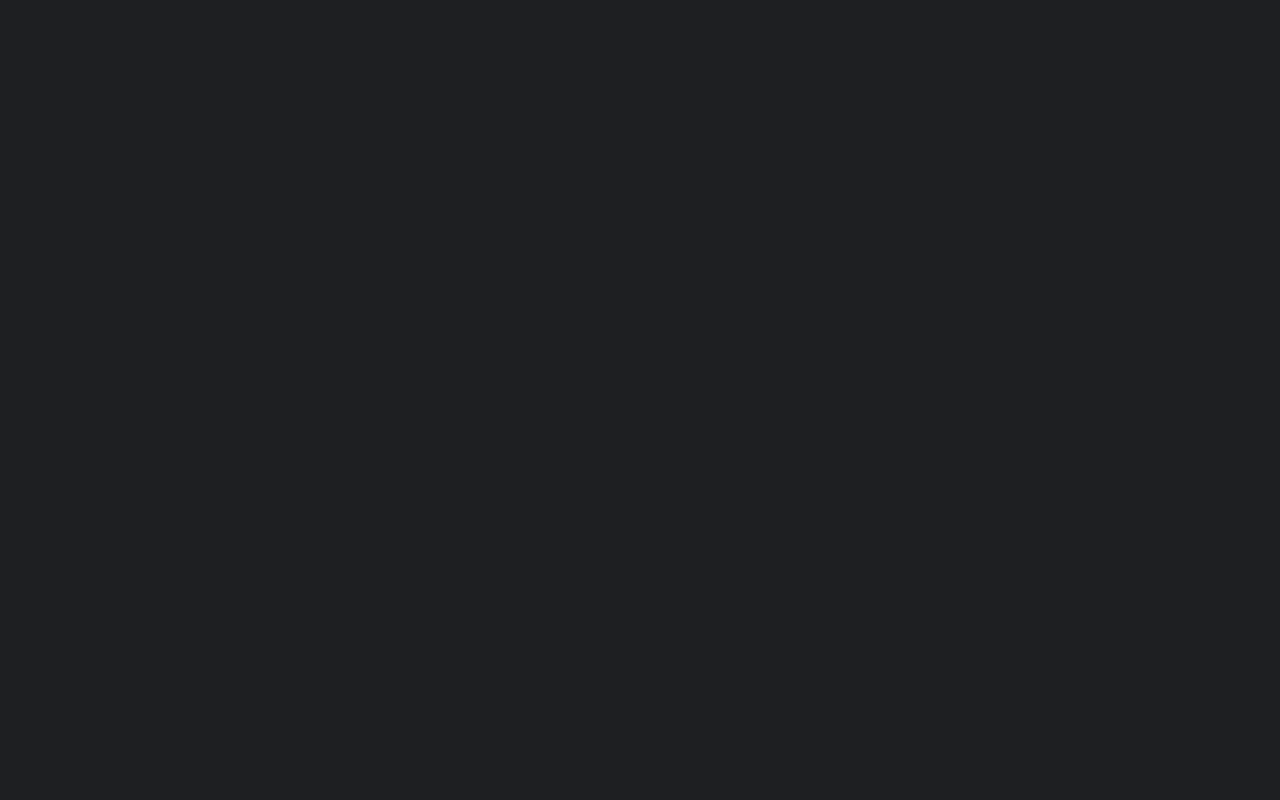
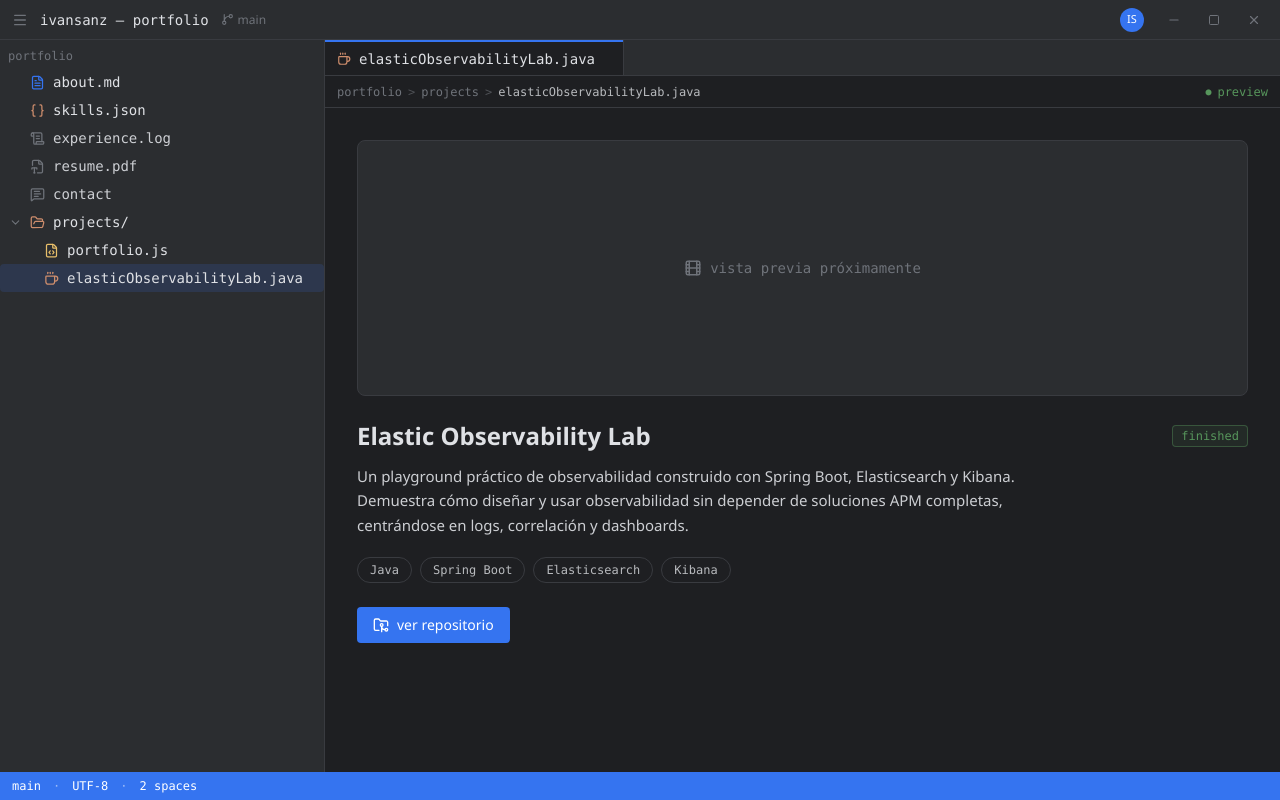
Before and after one commit to isanzarenal/portfolio, a React (Vite) app: page /projects/elasticObservabilityLab.java in a window 1280 px wide. Before the commit this address had no page. Built offline with nearby package versions, Linux system fonts and the light colour scheme.

Commit message:
feat: agregar detalle de proyecto para seccion projects

```diff
--- a/src/App.tsx
+++ b/src/App.tsx
@@ -2,6 +2,7 @@ import { BrowserRouter, Route, Routes } from 'react-router'
 import { IdeLayout } from './layout/IdeLayout'
 import { TabsProvider } from './layout/TabsProvider'
 import { About } from './pages/About'
+import { ProjectDetail } from './pages/ProjectDetail'
 import { Projects } from './pages/Projects'
 import { Skills } from './pages/Skills'
 import { Welcome } from './pages/Welcome'
@@ -15,6 +16,7 @@ export function AppRoutes() {
           <Route path="about" element={<About />} />
           <Route path="skills" element={<Skills />} />
           <Route path="projects" element={<Projects />} />
+          <Route path="projects/:fileName" element={<ProjectDetail />} />
         </Route>
       </Routes>
     </TabsProvider>
--- a/src/data/fileTree.ts
+++ b/src/data/fileTree.ts
@@ -33,6 +33,7 @@ export const fileTree: FolderNode = {
       children: projects.map((project) => ({
         type: 'file',
         name: project.fileName,
+        path: `/projects/${project.fileName}`,
       })),
     },
   ],
--- a/src/index.css
+++ b/src/index.css
@@ -32,3 +32,22 @@ body {
   background: var(--color-editor);
   color: var(--color-fg);
 }
+
+/* Thin, discreet horizontal scrollbar for the tab bar (IDE style) — single overflow mechanism. */
+.tab-bar-scroll {
+  scrollbar-width: thin;
+  scrollbar-color: var(--color-border) transparent;
+}
+
+.tab-bar-scroll::-webkit-scrollbar {
+  height: 6px;
+}
+
+.tab-bar-scroll::-webkit-scrollbar-track {
+  background: transparent;
+}
+
+.tab-bar-scroll::-webkit-scrollbar-thumb {
+  background-color: var(--color-border);
+  border-radius: 3px;
+}
--- a/src/layout/Breadcrumb.tsx
+++ b/src/layout/Breadcrumb.tsx
@@ -6,9 +6,18 @@ const ROUTE_SEGMENTS: Record<string, string[]> = {
   '/projects': ['portfolio', 'projects'],
 }
 
+const PROJECT_DETAIL_PREFIX = '/projects/'
+
 export function Breadcrumb() {
   const { pathname } = useLocation()
-  const segments = ROUTE_SEGMENTS[pathname] ?? ['portfolio']
+  const isProjectDetail = pathname.startsWith(PROJECT_DETAIL_PREFIX)
+  const segments = isProjectDetail
+    ? [
+        'portfolio',
+        'projects',
+        decodeURIComponent(pathname.slice(PROJECT_DETAIL_PREFIX.length)),
+      ]
+    : (ROUTE_SEGMENTS[pathname] ?? ['portfolio'])
 
   return (
     <div className="flex h-8 shrink-0 items-center gap-1.5 border-b border-border bg-editor px-3 font-mono text-xs text-muted">
@@ -20,6 +29,11 @@ export function Breadcrumb() {
           </span>
         </span>
       ))}
+      {isProjectDetail && (
+        <span className="ml-auto flex items-center gap-1.5 text-success">
+          <span className="text-[10px]">●</span> preview
+        </span>
+      )}
     </div>
   )
 }
--- a/src/layout/TabBar.tsx
+++ b/src/layout/TabBar.tsx
@@ -9,7 +9,7 @@ export function TabBar() {
   return (
     <div
       aria-label="Pestañas abiertas"
-      className="flex h-9 shrink-0 items-stretch overflow-x-auto border-b border-border bg-sidebar"
+      className="tab-bar-scroll flex h-9 shrink-0 flex-nowrap items-stretch overflow-x-auto overflow-y-hidden border-b border-border bg-sidebar"
     >
       {openTabs.map((tab) => {
         const { Icon, className } = getFileIcon(tab.name)
@@ -22,7 +22,7 @@ export function TabBar() {
             <NavLink
               to={tab.path}
               className={({ isActive }) =>
-                `flex items-center gap-2 border-t-2 py-0 pl-3 pr-7 text-sm ${
+                `flex items-center gap-2 border-t-2 py-0 pl-3 pr-7 text-sm whitespace-nowrap ${
                   isActive
                     ? 'border-t-accent bg-editor text-fg'
                     : 'border-t-transparent text-muted hover:text-fg'
--- /dev/null
+++ b/src/lib/projectStatus.ts
@@ -0,0 +1,13 @@
+import type { ProjectStatus } from '../data/projects'
+
+export const STATUS_LABELS: Record<ProjectStatus, string> = {
+  finished: 'finished',
+  'in-progress': 'in progress',
+  planned: 'planned',
+}
+
+export const STATUS_BADGE_CLASSNAME: Record<ProjectStatus, string> = {
+  finished: 'border border-success/40 bg-success/10 text-success',
+  'in-progress': 'border border-warning/40 bg-warning/10 text-warning',
+  planned: 'border border-dashed border-muted/50 text-muted',
+}
--- /dev/null
+++ b/src/pages/ProjectDetail.tsx
@@ -0,0 +1,75 @@
+import { Film, FolderGit2, Play } from 'lucide-react'
+import { useParams } from 'react-router'
+import { projects } from '../data/projects'
+import { STATUS_BADGE_CLASSNAME, STATUS_LABELS } from '../lib/projectStatus'
+
+export function ProjectDetail() {
+  const { fileName } = useParams<{ fileName: string }>()
+  const project = projects.find((p) => p.fileName === fileName)
+
+  if (!project) {
+    return (
+      <div className="p-8 font-mono text-sm text-muted">
+        Proyecto no encontrado.
+      </div>
+    )
+  }
+
+  return (
+    <div className="p-8">
+      <div className="mb-6 flex h-64 items-center justify-center rounded-lg border border-border bg-sidebar">
+        <div className="flex items-center gap-2 text-muted">
+          <Film size={18} />
+          <span className="font-mono text-sm">vista previa próximamente</span>
+        </div>
+      </div>
+
+      <div className="mb-3 flex items-center justify-between gap-4">
+        <h1 className="text-2xl font-semibold text-fg">{project.title}</h1>
+        <span
+          className={`shrink-0 rounded px-2 py-0.5 font-mono text-xs ${STATUS_BADGE_CLASSNAME[project.status]}`}
+        >
+          {STATUS_LABELS[project.status]}
+        </span>
+      </div>
+
+      <p className="mb-5 max-w-2xl font-sans text-[15px] leading-relaxed text-fg/90">
+        {project.description}
+      </p>
+
+      <div className="mb-6 flex flex-wrap gap-2">
+        {project.stack.map((tech) => (
+          <span
+            key={tech}
+            className="rounded-full border border-border px-3 py-1 font-mono text-xs text-fg/80"
+          >
+            {tech}
+          </span>
+        ))}
+      </div>
+
+      <div className="flex items-center gap-3">
+        <a
+          href={project.repoUrl}
+          target="_blank"
+          rel="noopener noreferrer"
+          className="flex items-center gap-2 rounded bg-accent px-4 py-2 text-sm font-medium text-white hover:bg-accent/90"
+        >
+          <FolderGit2 size={16} />
+          ver repositorio
+        </a>
+        {project.demoUrl && (
+          <a
+            href={project.demoUrl}
+            target="_blank"
+            rel="noopener noreferrer"
+            className="flex items-center gap-2 rounded border border-border px-4 py-2 text-sm text-fg hover:bg-white/5"
+          >
+            <Play size={16} />
+            ver demo completa
+          </a>
+        )}
+      </div>
+    </div>
+  )
+}
--- a/src/pages/Projects.tsx
+++ b/src/pages/Projects.tsx
@@ -1,19 +1,10 @@
 import { Search } from 'lucide-react'
 import { useState, type ReactNode } from 'react'
-import { projects, type ProjectStatus } from '../data/projects'
+import { useNavigate } from 'react-router'
+import { useTabs } from '../layout/tabsContext'
+import { projects, type Project } from '../data/projects'
 import { getFileIcon } from '../lib/fileIcons'
-
-const STATUS_LABELS: Record<ProjectStatus, string> = {
-  finished: 'finished',
-  'in-progress': 'in progress',
-  planned: 'planned',
-}
-
-const STATUS_BADGE_CLASSNAME: Record<ProjectStatus, string> = {
-  finished: 'border border-success/40 bg-success/10 text-success',
-  'in-progress': 'border border-warning/40 bg-warning/10 text-warning',
-  planned: 'border border-dashed border-muted/50 text-muted',
-}
+import { STATUS_BADGE_CLASSNAME, STATUS_LABELS } from '../lib/projectStatus'
 
 function highlightMatch(text: string, query: string): ReactNode {
   if (!query) return text
@@ -33,6 +24,8 @@ function highlightMatch(text: string, query: string): ReactNode {
 
 export function Projects() {
   const [query, setQuery] = useState('')
+  const navigate = useNavigate()
+  const { openTab } = useTabs()
   const normalizedQuery = query.trim().toLowerCase()
 
   const filteredProjects = normalizedQuery
@@ -47,6 +40,12 @@ export function Projects() {
 
   const activeCount = projects.filter((p) => p.status !== 'planned').length
   const plannedCount = projects.filter((p) => p.status === 'planned').length
+
+  function openProject(project: Project) {
+    const path = `/projects/${project.fileName}`
+    openTab({ name: project.fileName, path })
+    navigate(path)
+  }
 
   return (
     <div className="p-8">
@@ -80,10 +79,12 @@ export function Projects() {
         {filteredProjects.map((project) => {
           const { Icon, className } = getFileIcon(project.fileName)
           return (
-            <div
+            <button
               key={project.fileName}
+              type="button"
               role="listitem"
-              className={`flex items-center gap-3 px-2 py-2.5 ${
+              onClick={() => openProject(project)}
+              className={`flex w-full items-center gap-3 px-2 py-2.5 text-left hover:bg-white/5 ${
                 project.status === 'planned' ? 'opacity-60' : ''
               }`}
             >
@@ -96,7 +97,7 @@ export function Projects() {
               >
                 {STATUS_LABELS[project.status]}
               </span>
-            </div>
+            </button>
           )
         })}
       </div>
```
Also changed, not shown: 2 other files (tests, documents, lock files or other folders).
